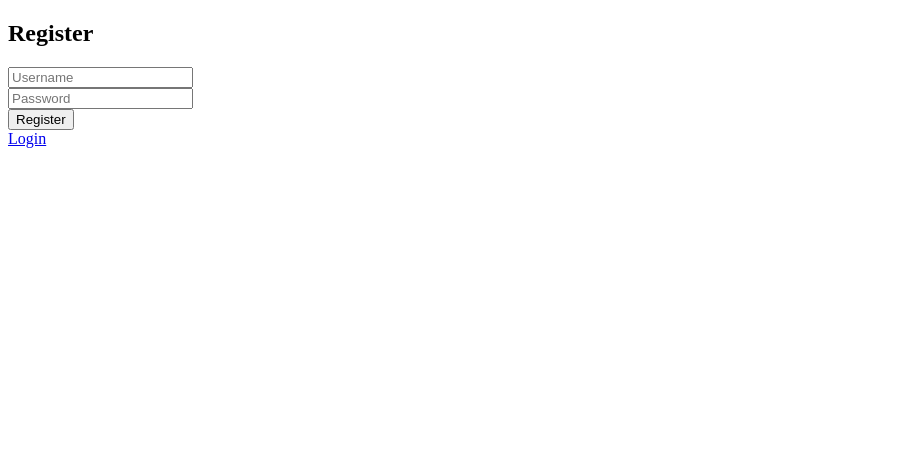
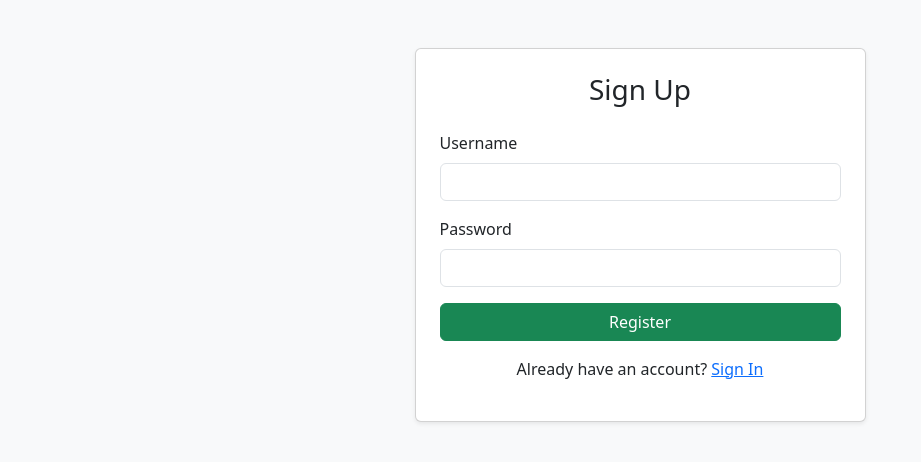
Before and after one commit to PhijamNongthanganba1/IT_Cohsem, a Flask app: page /register in a window 1280 px wide. Shown: the top 462 px of the page, without its empty margins (0-921 px from the left). Run offline with Flask 3, Linux system fonts and the light colour scheme; some libraries are stand-ins or nearby versions.

Commit message:
Update register.html

```diff
--- a/templates/register.html
+++ b/templates/register.html
@@ -1,12 +1,43 @@
 <!DOCTYPE html>
-<html>
-<body>
-<h2>Register</h2>
-<form method="post">
-<input name="username" placeholder="Username" required><br>
-<input type="password" name="password" placeholder="Password" required><br>
-<button>Register</button>
-</form>
-<a href="/login">Login</a>
+<html lang="en">
+<head>
+  <meta charset="UTF-8" />
+  <meta name="viewport" content="width=device-width, initial-scale=1.0" />
+  <title>Register</title>
+  <link href="https://cdn.jsdelivr.net/npm/bootstrap@5.3.2/dist/css/bootstrap.min.css" rel="stylesheet">
+</head>
+<body class="bg-light">
+
+<div class="container">
+  <div class="row justify-content-center mt-5">
+    <div class="col-md-5">
+      <div class="card shadow-sm">
+        <div class="card-body p-4">
+          <h3 class="text-center mb-4">Sign Up</h3>
+
+          <form method="POST" action="/register">
+            <div class="mb-3">
+              <label class="form-label">Username</label>
+              <input type="text" name="username" class="form-control" required>
+            </div>
+
+            <div class="mb-3">
+              <label class="form-label">Password</label>
+              <input type="password" name="password" class="form-control" required>
+            </div>
+
+            <button class="btn btn-success w-100">Register</button>
+          </form>
+
+          <p class="text-center mt-3">
+            Already have an account?
+            <a href="/login">Sign In</a>
+          </p>
+        </div>
+      </div>
+    </div>
+  </div>
+</div>
+
 </body>
 </html>
```
